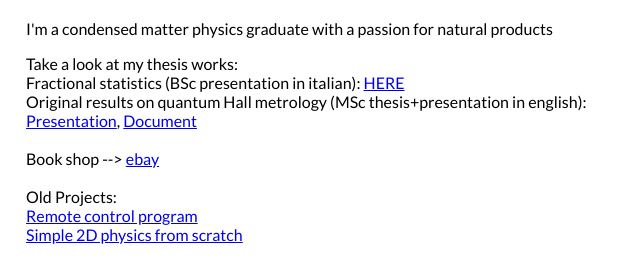
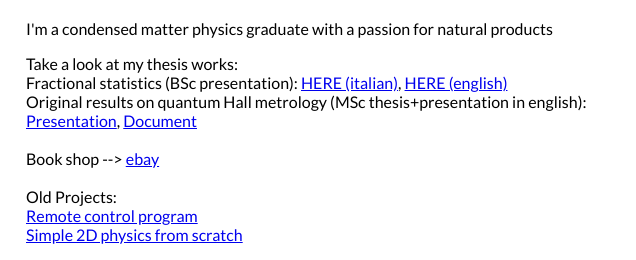
Before and after one commit to luigi-caputo/luigi-caputo.github.io, a plain HTML site: page index.html in a window 1280 px wide. Shown: the part 192-452 px from the top of the page, 644-1280 px from the left. Drawn offline with Linux system fonts and the light colour scheme.

Commit message:
Update index.html

```diff
--- a/index.html
+++ b/index.html
@@ -60,7 +60,7 @@
           </p>
 
           <p>Take a look at my thesis works: <br>
-		Fractional statistics (BSc presentation in italian): <a href="https://drive.google.com/file/d/1HjWKjaDosTuGP0owG01YEg3FP0IyKysw/view?usp=share_link">HERE</a> <br>
+		Fractional statistics (BSc presentation): <a href="https://drive.google.com/file/d/1HjWKjaDosTuGP0owG01YEg3FP0IyKysw/view?usp=share_link">HERE (italian)</a>, <a href="https://drive.google.com/file/d/1YyEoR41iBw9g8EHPV6bUyiJdPnybRtDp/view?usp=drive_link">HERE (english)</a> <br>
 		Original results on quantum Hall metrology (MSc thesis+presentation in english): <a href="http://web.nano.cnr.it/heun/wp-content/uploads/2021/08/SlidesCaputo-LUIGI-CAPUTO.pdf">Presentation</a>, <a href="http://web.nano.cnr.it/heun/wp-content/uploads/2021/08/Tesi_Caputo-LUIGI-CAPUTO.pdf">Document</a> <br><br>
 Book shop --> <a href="https://www.ebay.it/usr/gicopiro">ebay</a><br><br>
 Old Projects:<br>
```
